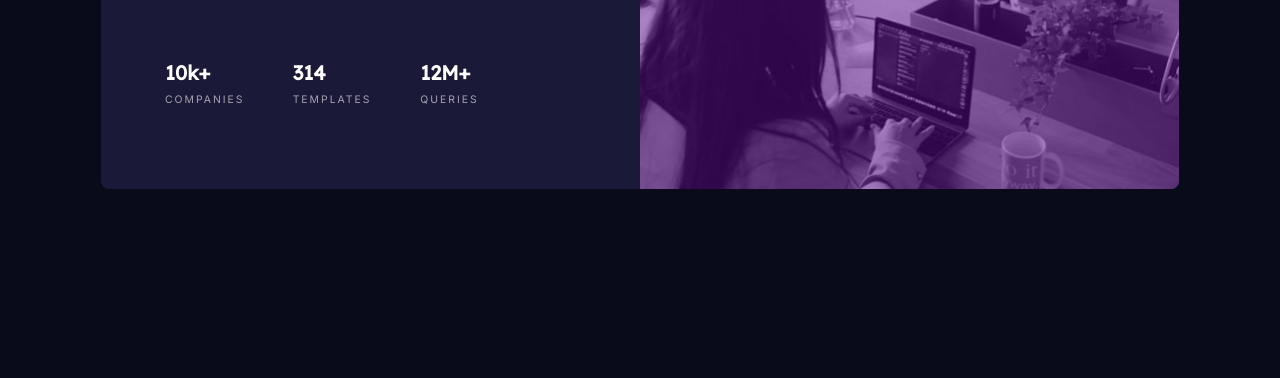
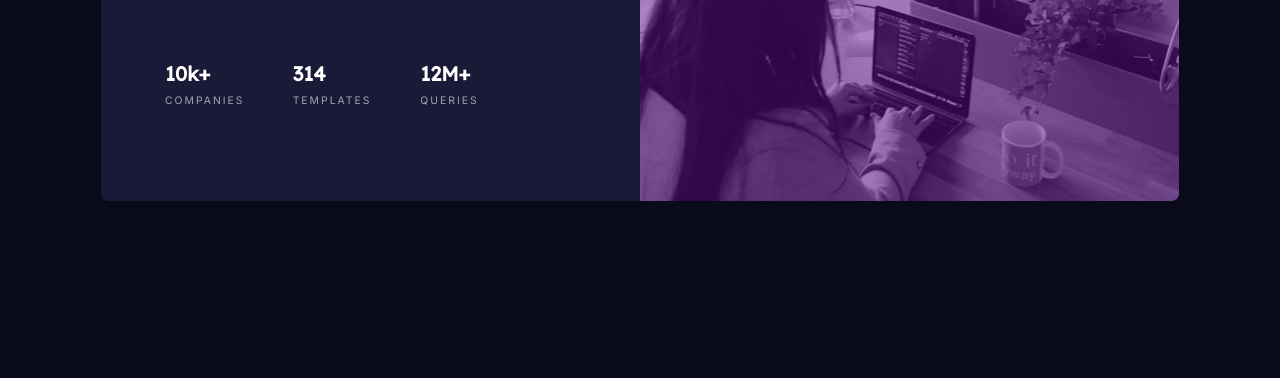
Before and after one commit to shreejan-regmi01/fm-stats-preview, a plain HTML site: page index.html in a window 1280 px wide. Shown: the part 422-800 px from the top of the page. Drawn offline with Linux system fonts and the light colour scheme.

Commit message:
updated image

```diff
--- a/style.css
+++ b/style.css
@@ -137,12 +137,17 @@ body {
     display: grid;
     grid-template-columns: repeat(2, 1fr);
     max-width: 1078px;
+    /* max-height: 400px; */
   }
 
   .hero__image {
     order: 2;
-    /* aspect-ratio: 1/1; */
-    height: 422px;
+  }
+
+  #desktop-image {
+    width: 100%;
+    height: 100%;
+    object-fit: cover;
   }
 
   .hero__content {
@@ -158,7 +163,7 @@ body {
   }
 
   .hero__content {
-    padding: 4rem 7rem 3.5rem 4rem;
+    padding: 4rem 7rem 2rem 4rem;
     text-align: left;
   }
 
@@ -168,6 +173,7 @@ body {
 
   .desc {
     margin-top: 1.5rem;
+    line-height: 1.8;
   }
 
   .stats-list {
```
